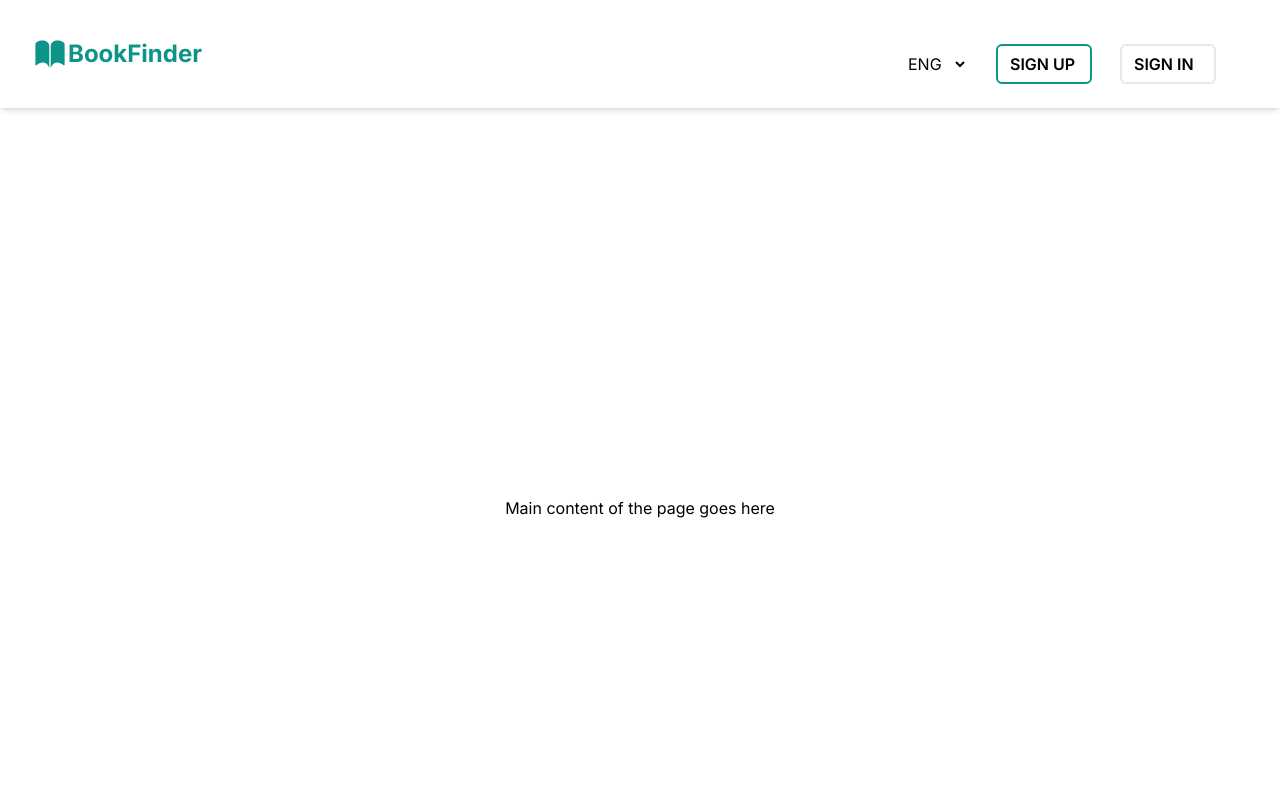
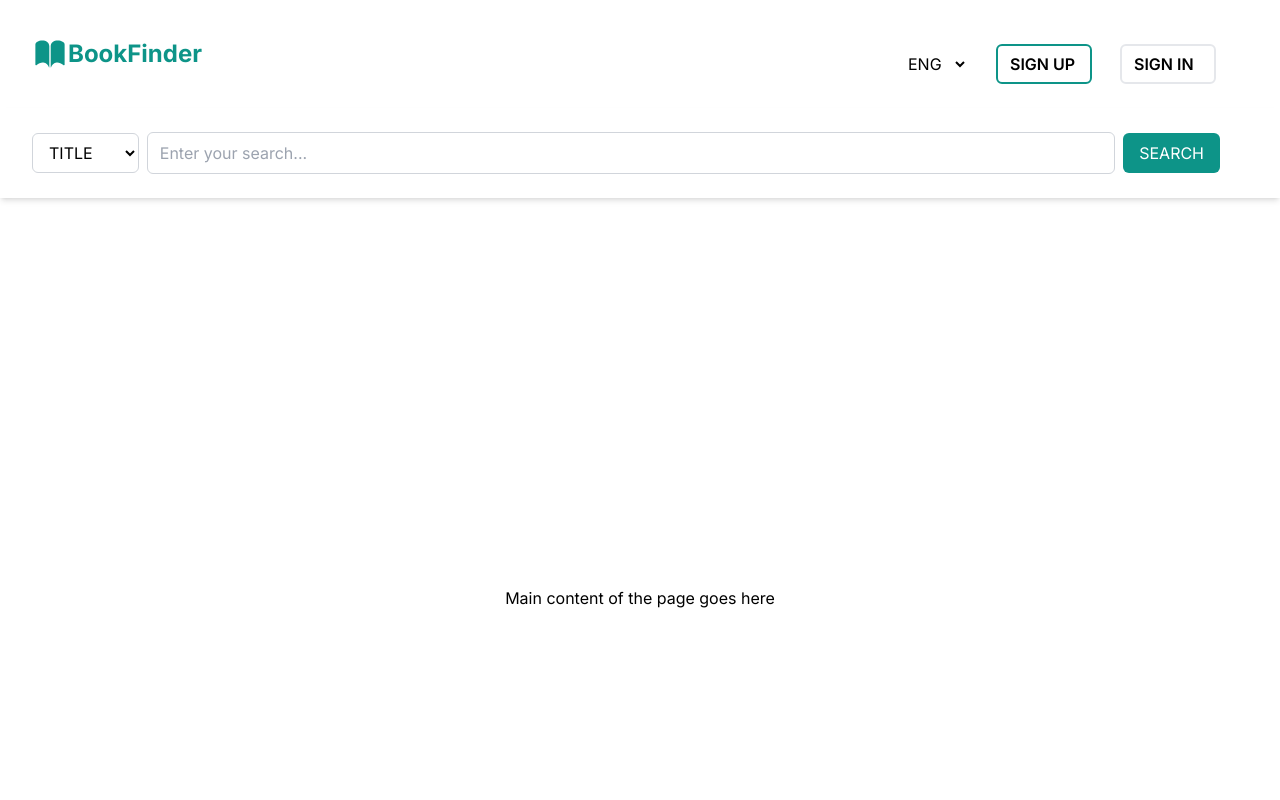
Before and after one commit to chingu-voyages/v45-tier3-team-37, a Next.js app in the folder bookfinder/: page / in a window 1280 px wide. Shown: the top 800 px of the page. Built offline with nearby package versions, Linux system fonts and the light colour scheme.

Commit message:
added input search component

```diff
--- a/bookfinder/src/app/(root)/layout.tsx
+++ b/bookfinder/src/app/(root)/layout.tsx
@@ -4,6 +4,8 @@ import type { Metadata } from "next";
 import { Inter } from "next/font/google";
 import Navbar from "@/components/Navbar";
 import Footer from "@/components/Footer";
+import { Input } from "postcss";
+import InputSearch from "@/components/InputSearch";
 
 const inter = Inter({ subsets: ["latin"] });
 
@@ -24,8 +26,11 @@ export default function RootLayout({
       <html lang="en">
         <body className={inter.className}>
           <header>
+
             <Navbar />
+            <InputSearch />
             {/* Call To Actions??? */}
+
           </header>
           <main className="flex flex-col bg-inherit">{children}</main>
           <Footer />
--- /dev/null
+++ b/bookfinder/src/components/InputSearch.tsx
@@ -0,0 +1,26 @@
+import React from "react";
+
+const InputSearch = () => {
+  return (
+    <div className="left-0 top-0 w-full shadow-md">
+      <div className="w-full bg-white px-4 py-3 sm:px-8 sm:py-6">
+        <div className="flex flex-col sm:flex-row items-center">
+          <select className="w-full sm:w-32 bg-white border border-gray-300 px-3 py-2 rounded-md mb-2 sm:mb-0 sm:mr-2 focus:outline-none">
+            <option value="">TITLE</option>
+            {/* Categories options */}
+          </select>
+          <input
+            type="text"
+            className="w-full sm:flex-grow border border-gray-300 px-3 py-2 rounded-md mb-2 sm:mb-0 sm:mr-2 focus:outline-none"
+            placeholder="Enter your search..."
+          />
+          <button className="w-full sm:w-auto bg-teal-600 text-white px-4 py-2 rounded-md mr-0 md:mr-7">
+            SEARCH
+          </button>
+        </div>
+      </div>
+    </div>
+  );
+};
+
+export default InputSearch;
```
